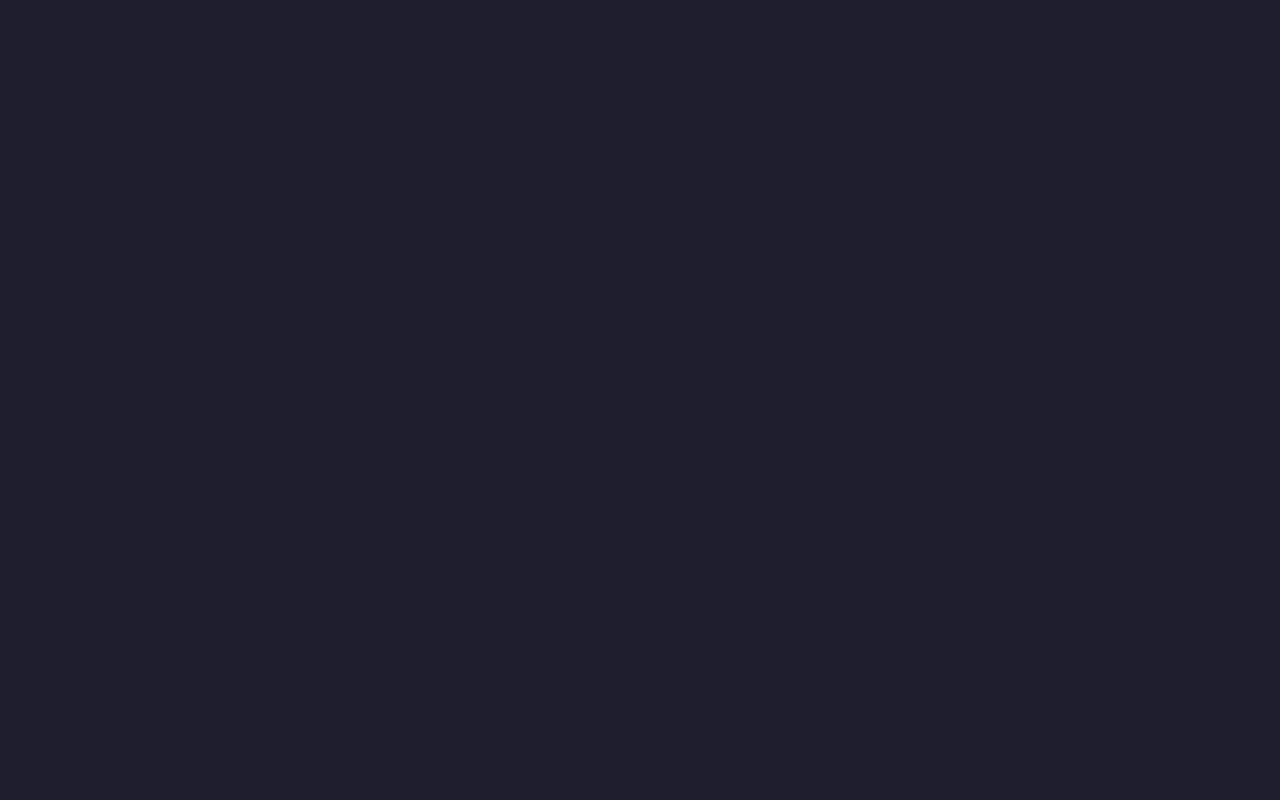
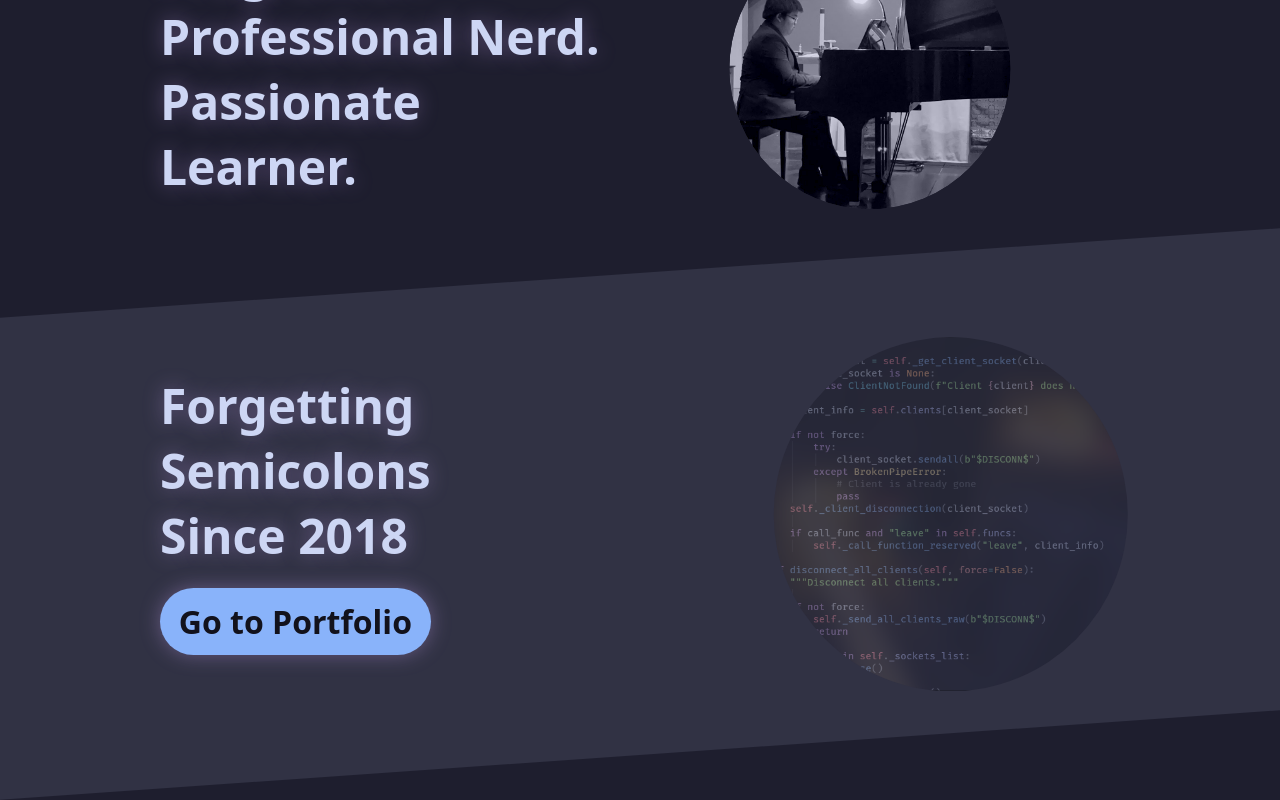
Before and after one commit to SSS-Says-Snek/personal-website, a SvelteKit app: page / in a window 1280 px wide. Shown: the part 418-1218 px from the top of the page. Before the commit the page ends 800 px from the top, so only its background shows below. Built offline with nearby package versions, Linux system fonts and the light colour scheme.

Commit message:
Add main sections for home

```diff
--- a/src/routes/+page.svelte
+++ b/src/routes/+page.svelte
@@ -1,54 +1,170 @@
 <script>
 </script>
 
-<div class="hero">
+<div class="hero full-width">
   <h1>Hey, I'm Brandon</h1>
   <h2>(also known as SSS-Says-Snek)</h2>
 </div>
 
-<div class="cards">
+<div class="container">
+  <section>
+    <h2 class="description">
+      Programer.<br/>
+      Professional Nerd.<br/>
+      Passionate Learner.
+    </h2>
+
+    <img class="circular-img" src="/images/piano.jpg" width="500px" alt="Me playing the piano">
+  </section>
+
+  <section class="skew-bg" data-gap="large">
+    <div class="button-group">
+      <h2 class="description">
+        Forgetting Semicolons<br/>
+        Since 2018
+      </h2>
+
+      <button type="button">Go to Portfolio</button>
+    </div>
+
+    <img class="circular-img" id="programming-img" src="/images/programming.png"
+      width="400px"
+      alt="Source code of one of my projects">
+  </section>
 </div>
-
 
 <style>
   :global(:root) {
-    --clr-base: #1e1e2e;
-    --clr-text: #cdd6f4;
-    --clr-accent: #b4befe;
-    --clr-mauve: #cba6f7;
-    --clr-blue: #89b4fa;
-    --clr-green: #a6e3a1;
-    --clr-teal: #94e2d5;
-    --clr-black: #11111b;
+    --clr-hsl-base: 240, 21%, 15%;
+    --clr-hsl-text: 226, 64%, 88%;
+    --clr-hsl-accent: 232, 97%, 85%;
+    --clr-hsl-mauve: 267, 84%, 81%;
+    --clr-hsl-blue: 218, 92%, 76%;
+    --clr-hsl-green: 115, 54%, 76%;
+    --clr-hsl-teal: 170, 57%, 73%;
+    --clr-hsl-black: 240, 23%, 9%;
+
+    --clr-base: hsl(var(--clr-hsl-base));
+    --clr-text: hsl(var(--clr-hsl-text));
+    --clr-accent: hsl(var(--clr-hsl-accent));
+    --clr-mauve: hsl(var(--clr-hsl-mauve));
+    --clr-blue: hsl(var(--clr-hsl-blue));
+    --clr-green: hsl(var(--clr-hsl-green));
+    --clr-teal: hsl(var(--clr-hsl-teal));
+    --clr-black: hsl(var(--clr-hsl-black));
   }
 
   :global(body) {
     color-scheme: dark;
-    font-family: 'Montserrat';
+    font-family: system-ui, -apple-system, BlinkMacSystemFont, 'Segoe UI', Roboto, Oxygen, Ubuntu, Cantarell, 'Open Sans', 'Helvetica Neue', sans-serif;
 
     background-color: var(--clr-base);
     color: var(--clr-text);
+
+    max-width: min(60rem, 100% - 6rem);
+    margin-inline: auto;
   }
 
-  h1, h2 {
+  /* RESETS */
+  * {
     margin: 0;
+    font: inherit;
   }
 
   h1 {
-    font-size: 5em;
+    font-size: 4em;
+    font-weight: 900;
+  }
+  h2 {
+    font-size: 1.25em;
+    font-weight: 600;
   }
 
-  h2 {
-    font-size: 1.25em;
+  img,
+  svg {
+    max-width: 100%;
+  }
+
+  /* COOL STYLES */
+  button {
+    padding: 0.375em 0.125em;
+    font-size: 2em;
+    font-weight: 700;
+    border-radius: 100vw;
+    border: none;
+
+    box-shadow: 0px 0px 20px hsl(var(--clr-hsl-mauve), 0.35);
+    background-color: var(--clr-blue);
+    color: var(--clr-black);
+  }
+
+  section {
+    display: flex;
+    flex-direction: column;
+    gap: 1rem;
+
+    text-align: center;
+    align-items: center;
+  }
+
+  /* Utility classes */
+  .circular-img {
+    object-fit: cover;
+    clip-path: circle(closest-side);
+    mix-blend-mode: luminosity;
+  }
+
+  .full-width {
+    width: 100vw;
+    margin-left: calc((100% - 100vw) / 2);
+  }
+
+  .container {
+    display: flex;
+    flex-direction: column;
+    gap: 4rem;
+  }
+
+  /* Specific stuff idk */
+  .description {
+    font-size: 2em;
+    font-weight: 800;
+    text-shadow: 0px 0px 20px hsl(var(--clr-hsl-mauve), 0.35);
+  }
+
+  .button-group {
+    display: flex;
+    flex-direction: column;
+    gap: 1.25em;
+  }
+
+  /* Cool effects */
+  .skew-bg {
+    position: relative;
+    padding: 4em 0;
+  }
+
+  .skew-bg::before {
+    content: "";
+    z-index: -1;
+    position: absolute;
+    background: #313244;
+
+    width: 100vw;
+    margin-left: calc((100% - 100vw) / 2);
+
+    transform: skewY(-4deg);
+    inset: 0;
   }
 
   .hero {
     position: relative;
-    display: flex;
-    align-items: center;
+    /* display: flex; */
+    /* align-items: center; */
     flex-direction: column;
 
     padding: 7rem 0;
+    text-align: center;
 
     color: var(--clr-black);
     animation: hero-text 4s forwards;
@@ -68,22 +184,41 @@
     -webkit-mask: var(--mask);
     mask: var(--mask);
 
-    /* mask-image: linear-gradient(rgb(0 0 0 / 1), rgb(0 0 0 / 0.8) 30%, rgb(0 0 0 / 0.3)); */
     animation: hero-bg 8s ease alternate infinite, hero-fade 4s forwards;
 
     inset: 0;
   }
 
+  @media (width > 1100px) {
+    section {
+      text-align: unset;
+      flex-direction: row;
+    }
+
+    section[data-gap="large"] {
+      gap: 20em;
+    }
+
+    .description {
+      font-size: 3em;
+    }
+  }
+
+  /* TODO: hero anim: expand downwards, wavy pattern move across*/
   @keyframes hero-bg {
   from {background-position: 10% 0%;}
   to {background-position: 100% 0%;}
   }
-
   @keyframes hero-text {
   to {color: var(--clr-text);}
   }
-
   @keyframes hero-fade {
   to {filter: brightness(50%);}
   }
+
+  #programming-img {
+    mix-blend-mode: unset;
+    opacity: 50%;
+  }
+
 </style>
```
Also changed, not shown: static/images/piano.jpg (added), static/images/programming.png (added).
